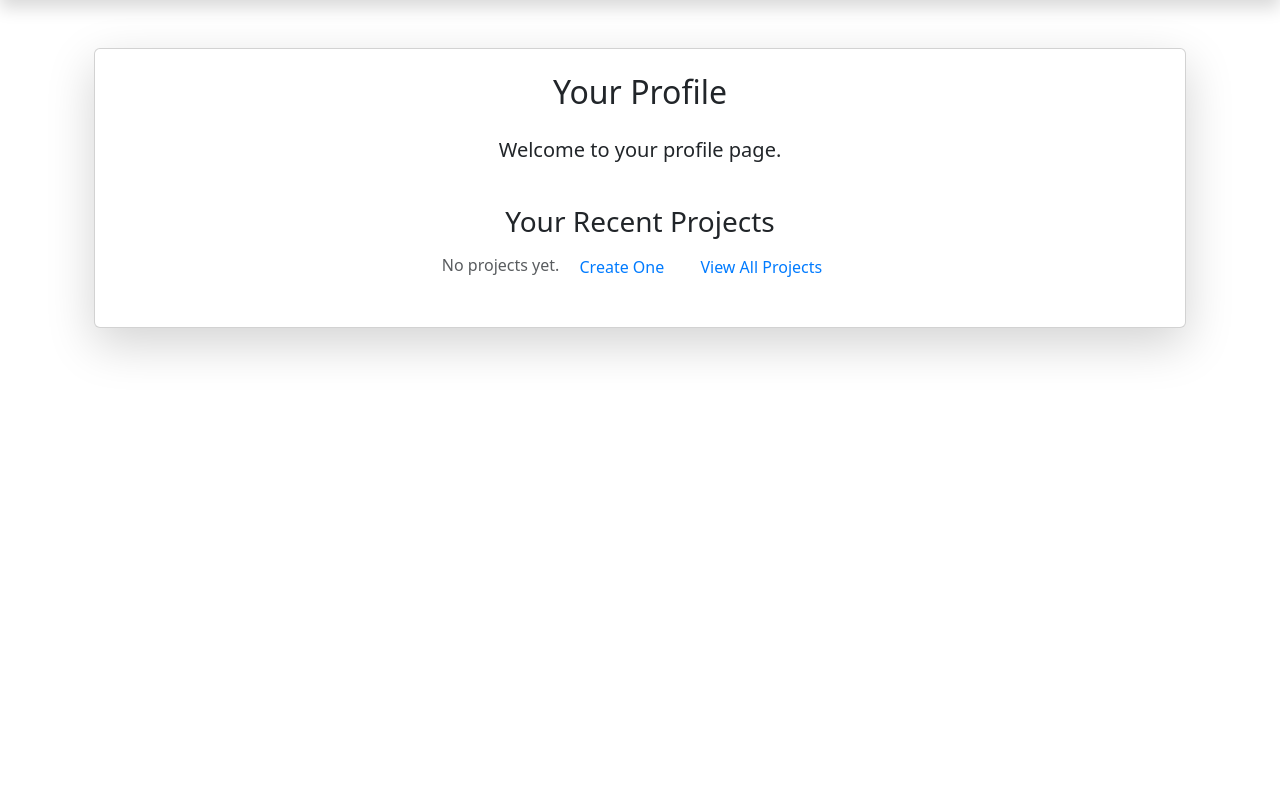
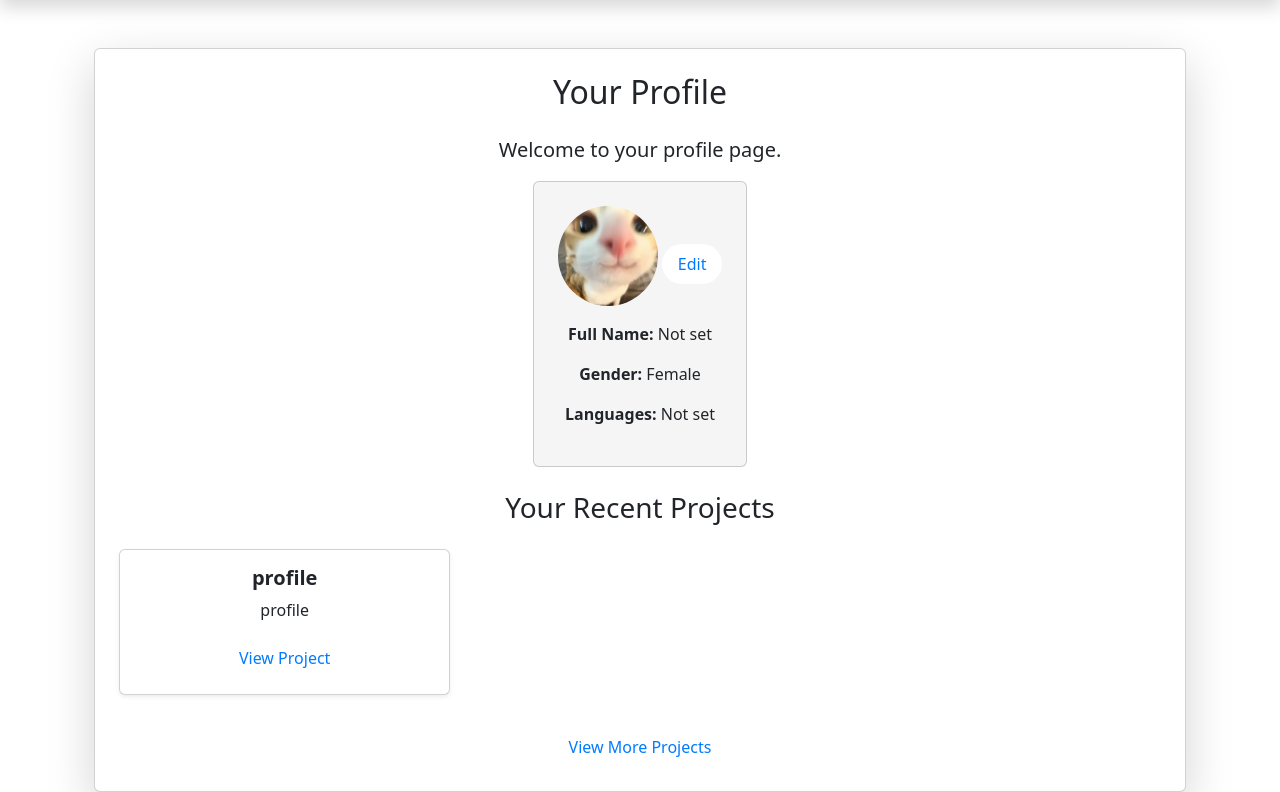
Before and after one commit to 2850479K/UniSphere, a Django app: page /profile/ in a window 1280 px wide. Shown: the part 80-872 px from the top of the page. Before the commit the page ends 437 px from the top, so only its background shows below. Run offline with Django 3.2, Linux system fonts and the light colour scheme; a user stored in the database is signed in; data comes from the database, SQL or seed files in the repository.

Commit message:
added the profile picture, name, language and gender feature

```diff
--- a/UniSphereApp/forms.py
+++ b/UniSphereApp/forms.py
@@ -1,12 +1,11 @@
 from django import forms
 from django.contrib.auth.forms import UserCreationForm
 from django.contrib.auth import get_user_model
-from .models import StudentPost, Project, RecruiterProfile
+from .models import StudentPost, Project, RecruiterProfile, StudentProfile
 
 User = get_user_model()
 
 # User & Authentication Forms
-
 class UserRegisterForm(UserCreationForm):
     email = forms.EmailField()
     role = forms.ChoiceField(choices=User.ROLE_CHOICES, widget=forms.Select)
@@ -15,8 +14,20 @@ class UserRegisterForm(UserCreationForm):
         model = User
         fields = ['username', 'email', 'password1', 'password2', 'role']
 
+# Profile Form
+
+class StudentProfileForm(forms.ModelForm):
+    class Meta:
+        model = StudentProfile
+        fields = ["profile_picture", "full_name", "gender", "languages"]
+        widgets = {
+            "gender": forms.Select(choices=[
+                ("male", "Male"),
+                ("female", "Female"),
+                ("other", "Other"),
+            ]),
+        }
 # Project & Post Forms
-
 class ProjectForm(forms.ModelForm):
     class Meta:
         model = Project
@@ -31,8 +42,7 @@ class StudentPostForm(forms.ModelForm):
         model = StudentPost
         fields = ['title', 'caption', 'files']
 
-# Recruiter & Student Search Forms
-
+# Recruiter Profile & Student Search Forms
 class RecruiterProfileForm(forms.ModelForm):
     class Meta:
         model = RecruiterProfile
--- a/UniSphereApp/models.py
+++ b/UniSphereApp/models.py
@@ -3,7 +3,6 @@ from django.conf import settings
 from django.contrib.auth.models import AbstractUser
 
 # User Model
-
 class User(AbstractUser):
     STUDENT = 'student'
     RECRUITER = 'recruiter'
@@ -17,7 +16,6 @@ class User(AbstractUser):
         return self.username
 
 # Projects & Posts
-
 class Project(models.Model):
     user = models.ForeignKey(settings.AUTH_USER_MODEL, on_delete=models.CASCADE)
     title = models.CharField(max_length=255)
@@ -42,7 +40,6 @@ class PostFile(models.Model):
     file = models.FileField(upload_to="uploads/")
 
 # Recruiter & Student Profiles
-
 class RecruiterProfile(models.Model):
     user = models.OneToOneField(settings.AUTH_USER_MODEL, on_delete=models.CASCADE)
     company_name = models.CharField(max_length=255)
@@ -56,11 +53,10 @@ class RecruiterProfile(models.Model):
 
 class StudentProfile(models.Model):
     user = models.OneToOneField(settings.AUTH_USER_MODEL, on_delete=models.CASCADE)
-    school = models.CharField(max_length=255)
-    course = models.CharField(max_length=255)
-    interests = models.TextField()
-    skills = models.TextField()
-    profile_picture = models.ImageField(upload_to='profile_pics/', blank=True, null=True)
+    profile_picture = models.ImageField(upload_to="profile_pics/", blank=True, null=True)
+    full_name = models.CharField(max_length=255, blank=True, null=True)
+    gender = models.CharField(max_length=10, choices=[("male", "Male"), ("female", "Female"), ("other", "Other")], blank=True, null=True)
+    languages = models.CharField(max_length=255, blank=True, null=True)
 
     def __str__(self):
         return self.user.username
--- a/UniSphereApp/urls.py
+++ b/UniSphereApp/urls.py
@@ -5,8 +5,6 @@ from . import views
 
 urlpatterns = [
     path('', views.home, name='home'),
-
-    # Authentication
     path('register/', views.register, name='register'),
     path('accounts/login/', auth_views.LoginView.as_view(template_name='UniSphereApp/login.html'), name='login'),
     path('accounts/logout/', LogoutView.as_view(template_name='UniSphereApp/logout.html'), name='logout'),
--- a/UniSphereApp/views.py
+++ b/UniSphereApp/views.py
@@ -4,11 +4,12 @@ from django.contrib import messages
 from django.contrib.auth import get_user_model
 from django.db.models import Q
 from .models import Project, StudentPost, PostFile, RecruiterProfile, StudentProfile
-from .forms import ProjectForm, StudentPostForm, UserRegisterForm, RecruiterProfileForm, StudentSearchForm
+from .forms import ProjectForm, StudentPostForm, UserRegisterForm, RecruiterProfileForm, StudentSearchForm, StudentProfileForm
 
 User = get_user_model()
 
 # Authentication
+
 def home(request):
     return render(request, 'UniSphereApp/home.html')
 
@@ -26,18 +27,25 @@ def register(request):
 
 @login_required
 def profile(request):
-    return render(request, 'UniSphereApp/profile.html')
+    profile, created = StudentProfile.objects.get_or_create(user=request.user)
+    projects = Project.objects.filter(user=request.user).order_by("-timestamp")[:5]  # Show recent 5 projects
+
+    if request.method == "POST":
+        form = StudentProfileForm(request.POST, request.FILES, instance=profile)
+        if form.is_valid():
+            form.save()
+            messages.success(request, "Profile updated successfully!")
+            return redirect('profile')
+    else:
+        form = StudentProfileForm(instance=profile)
+
+    return render(request, "UniSphereApp/profile.html", {"form": form, "profile": profile, "projects": projects})
 
 # Portfolio & Projects
+
 def user_portfolio(request, username):
-    try:
-        profile_user = User.objects.get(username=username)
-    except User.DoesNotExist:
-        messages.error(request, "User not found.")
-        return redirect('home')
-
+    profile_user = get_object_or_404(User, username=username)
     projects = Project.objects.filter(user=profile_user).order_by('-timestamp')
-
     return render(request, 'UniSphereApp/portfolio.html', {'projects': projects, 'profile_user': profile_user})
 
 def project(request, project_id):
@@ -54,8 +62,6 @@ def create_project(request):
             project.user = request.user
             project.save()
             messages.success(request, "Project created successfully!")
-
-
             return redirect('project', project_id=project.id)
 
     else:
@@ -98,6 +104,7 @@ def delete_project(request, project_id):
     return redirect('project', project_id=project.id)
 
 # Posts
+
 @login_required
 def create_post(request, project_id):
     project = get_object_or_404(Project, id=project_id)
@@ -174,6 +181,7 @@ def delete_post(request, post_id):
     return redirect('project', project_id=post.project.id)
 
 # Recruiter Profile & Student Search
+
 @login_required
 def create_recruiter_profile(request):
     if request.method == 'POST':
--- a/templates/UniSphereApp/profile.html
+++ b/templates/UniSphereApp/profile.html
@@ -8,27 +8,82 @@
         <h2 class="mb-4">Your Profile</h2>
         <p class="lead">Welcome to your profile page.</p>
 
+        <div class="card mx-auto p-4" style="max-width: 500px; background-color: #f5f5f5;">
+            <div class="text-center">
+                <!-- Profile Picture -->
+                {% if profile.profile_picture %}
+                    <img src="{{ profile.profile_picture.url }}" class="rounded-circle mb-3"
+                        style="width: 100px; height: 100px; object-fit: cover;" alt="Profile Picture">
+                {% else %}
+                    <img src="/static/images/default-profile.png" class="rounded-circle mb-3"
+                        style="width: 100px; height: 100px; object-fit: cover;" alt="Default Profile Picture">
+                {% endif %}
+
+                <!-- Edit Button -->
+                <button class="btn btn-primary" id="edit-btn">Edit</button>
+            </div>
+
+            <!-- Profile Form -->
+            <form id="profile-form" action="" method="POST" enctype="multipart/form-data" class="mt-3" style="display: none;">
+                {% csrf_token %}
+
+                <label>Profile Picture</label>
+                <input type="file" name="profile_picture" class="form-control mb-2">
+
+                <label>Full Name</label>
+                <input type="text" name="full_name" value="{{ profile.full_name|default_if_none:'' }}" class="form-control mb-2">
+
+                <label>Gender</label>
+                <select name="gender" class="form-control mb-2">
+                    <option value="" {% if not profile.gender %}selected{% endif %}>Select Gender</option>
+                    <option value="male" {% if profile.gender == 'male' %}selected{% endif %}>Male</option>
+                    <option value="female" {% if profile.gender == 'female' %}selected{% endif %}>Female</option>
+                    <option value="other" {% if profile.gender == 'other' %}selected{% endif %}>Other</option>
+                </select>
+
+                <label>Languages</label>
+                <input type="text" name="languages" value="{{ profile.languages|default_if_none:'' }}" class="form-control mb-3">
+
+                <button type="submit" class="btn btn-success">Save Changes</button>
+                <button type="button" class="btn btn-secondary" id="cancel-btn">Cancel</button>
+            </form>
+
+            <p><strong>Full Name:</strong> {{ profile.full_name|default:"Not set" }}</p>
+            <p><strong>Gender:</strong> {{ profile.gender|default:"Not set" }}</p>
+            <p><strong>Languages:</strong> {{ profile.languages|default:"Not set" }}</p>
+        </div>
+
         <h3 class="mt-4">Your Recent Projects</h3>
         {% if projects %}
             <div class="row mt-3">
                 {% for project in projects %}
                     <div class="col-md-4 mb-3">
                         <div class="card shadow-sm p-3">
-                            <h5>{{ project.title }}</h5>
+                            <h5><strong>{{ project.title }}</strong></h5>
                             <p>{{ project.description|truncatechars:100 }}</p>
                             <a href="{% url 'project' project.id %}" class="btn btn-outline-primary btn-sm">View Project</a>
                         </div>
                     </div>
                 {% endfor %}
             </div>
-
             <a href="{% url 'user_portfolio' request.user.username %}" class="btn btn-primary mt-3">View More Projects</a>
         {% else %}
             <p class="text-muted">No projects yet.
                 <a href="{% url 'create_project' %}" class="btn btn-success">Create One</a>
-                <a href="{% url 'user_portfolio' request.user.username %}" class="btn btn-outline-info btn-sm">View All Projects</a>
             </p>
         {% endif %}
     </div>
 </div>
+
+<script>
+    document.getElementById("edit-btn").addEventListener("click", function() {
+        document.getElementById("profile-form").style.display = "block";
+        this.style.display = "none";
+    });
+
+    document.getElementById("cancel-btn").addEventListener("click", function() {
+        document.getElementById("profile-form").style.display = "none";
+        document.getElementById("edit-btn").style.display = "inline-block";
+    });
+</script>
 {% endblock %}
```
Also changed, not shown: UniSphereApp/migrations/0002_auto_20250314_2301.py (added), UniSphereApp/migrations/0003_auto_20250314_2311.py (added), UniSphereApp/migrations/0004_auto_20250314_2316.py (added), db.sqlite3, media/profile_pics/cat_7dGRrME.jpg (added), media/profile_pics/cat_lIn5O3B.jpg (added), static/images/cat.jpg (added), static/images/default_pfp.jpeg (added), 1 other file.
